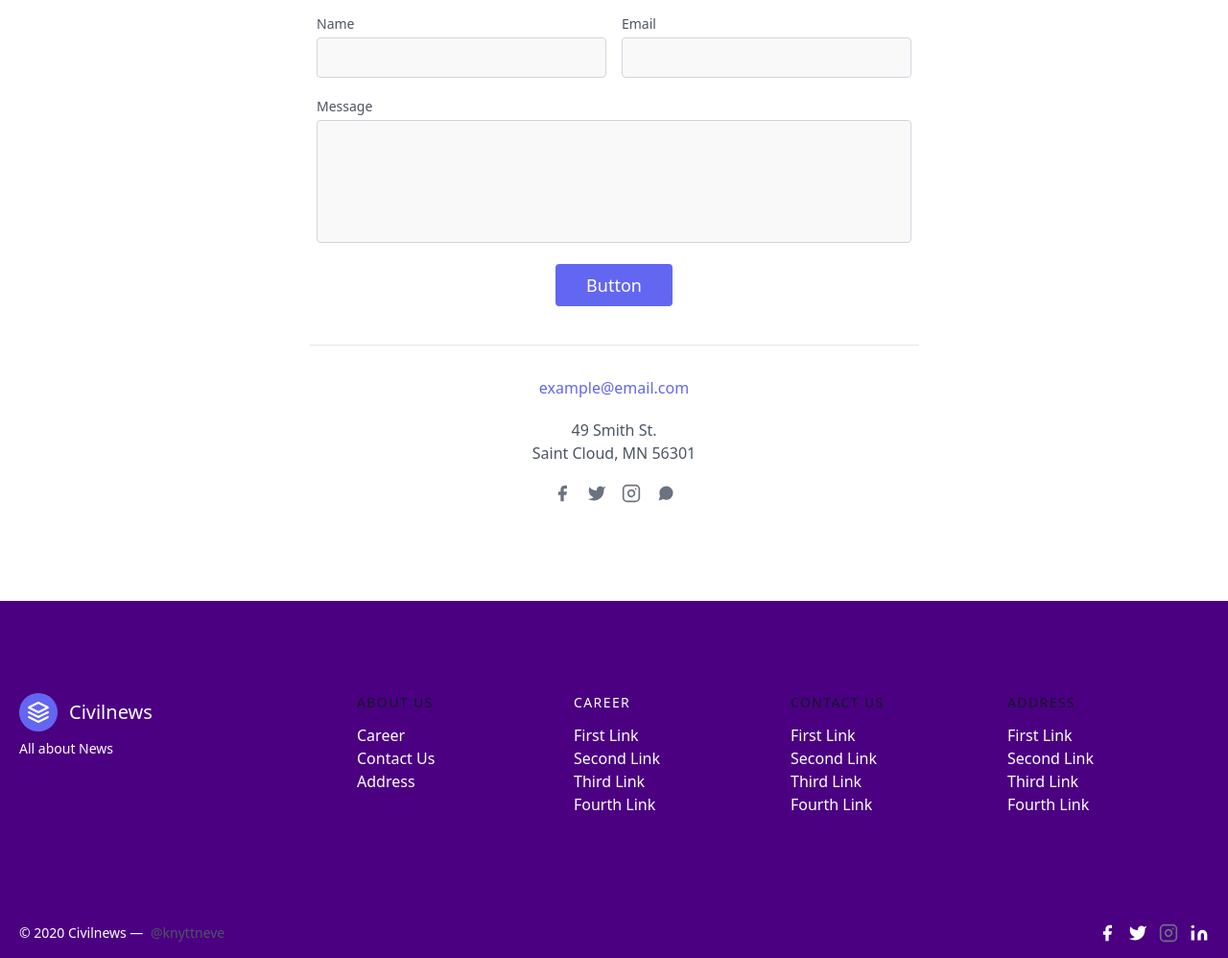
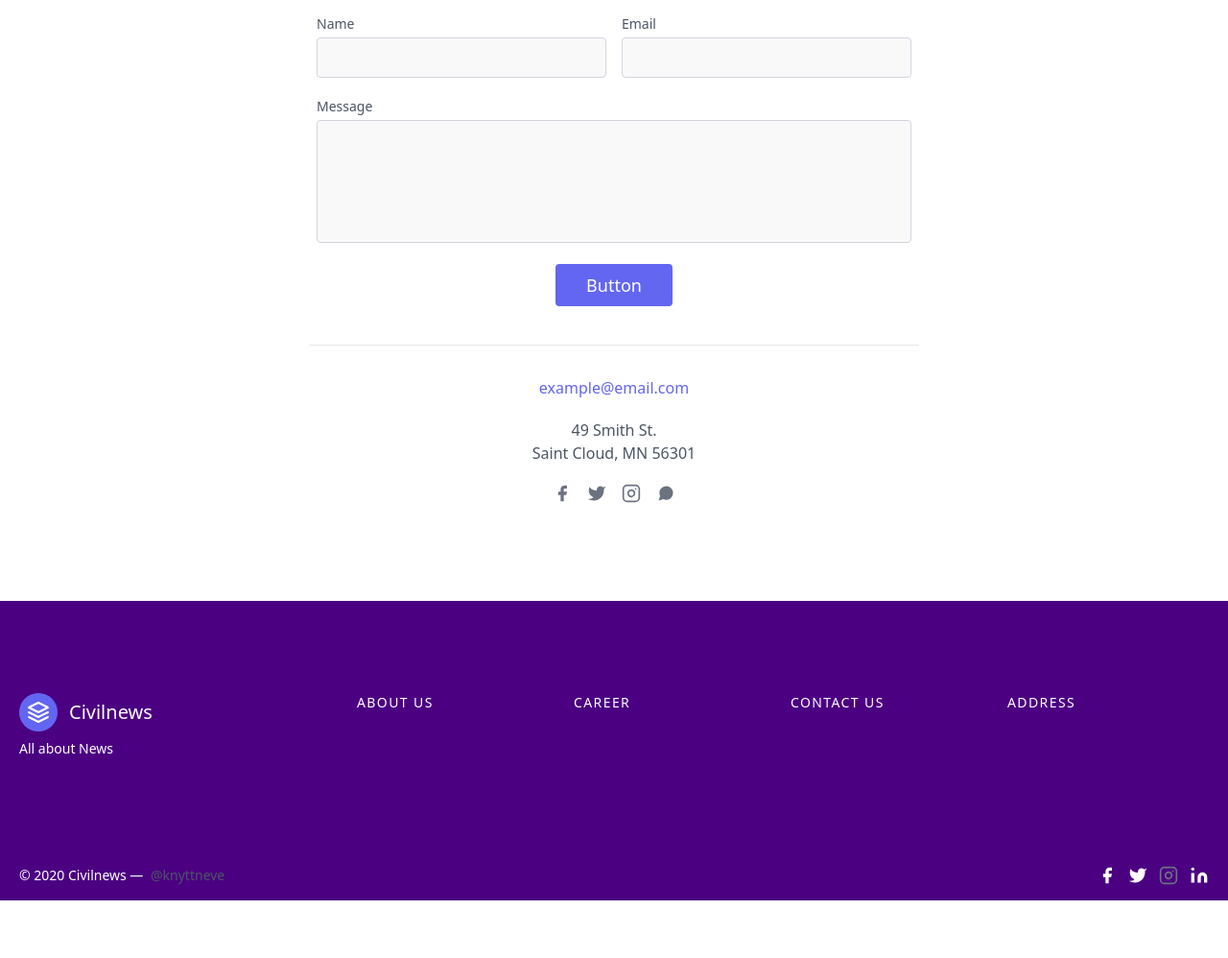
Before and after one commit to Pradeep-Chamoli/civilnews, a plain HTML site: page index.html in a window 1280 px wide. Shown: the part 2557-3555 px from the top of the page at 96% size. After the commit the page ends 3495 px from the top, so only its background shows below. Drawn offline with nearby package versions, Linux system fonts and the light colour scheme.

Commit message:
Update index.html

```diff
--- a/index.html
+++ b/index.html
@@ -312,20 +312,20 @@
     </div>
     <div class="flex-grow flex flex-wrap md:pl-20 -mb-10 md:mt-0 mt-10 md:text-left text-center">
       <div class="lg:w-1/4 md:w-1/2 w-full px-4">
-        <h2 class="title-font font-medium text-gray-900 tracking-widest text-sm mb-3">ABOUT US</h2>
+        <h2 class="title-font font-medium text-white tracking-widest text-sm mb-3">ABOUT US</h2>
 
         <nav class="list-none mb-10">
           <li>
             <a class="text-white hover:text-gray-800"></a>
           </li>
           <li>
-            <a class="text-white hover:text-gray-800">Career</a>
+            <a class="text-white hover:text-gray-800"></a>
           </li>
           <li>
-            <a class="text-white hover:text-gray-800">Contact Us</a>
+            <a class="text-white hover:text-gray-800"></a>
           </li>
           <li>
-            <a class="text-white hover:text-gray-800">Address</a>
+            <a class="text-white hover:text-gray-800"></a>
           </li>
              </nav>
 
@@ -337,58 +337,58 @@
         <nav class="list-none mb-10">
 
           <li>
-            <a class="text-white hover:text-gray-800">First Link</a>
+            <a class="text-white hover:text-gray-800"></a>
           </li>
           <li>
-            <a class="text-white hover:text-gray-800">Second Link</a>
+            <a class="text-white hover:text-gray-800"></a>
           </li>
           <li>
-            <a class="text-white hover:text-gray-800">Third Link</a>
+            <a class="text-white hover:text-gray-800"></a>
           </li>
           <li>
-            <a class="text-white hover:text-gray-800">Fourth Link</a>
+            <a class="text-white hover:text-gray-800"></a>
           </li>
         </nav>
       </div>
 
 
       <div class="lg:w-1/4 md:w-1/2 w-full px-4">
-        <h2 class="title-font font-medium text-gray-900 tracking-widest text-sm mb-3">CONTACT US</h2>
+        <h2 class="title-font font-medium text-white tracking-widest text-sm mb-3">CONTACT US</h2>
 
         <nav class="list-none mb-10">
 
           <li>
-            <a class="text-white hover:text-gray-800">First Link</a>
+            <a class="text-white hover:text-gray-800"></a>
           </li>
           <li>
-            <a class="text-white hover:text-gray-800">Second Link</a>
+            <a class="text-white hover:text-gray-800"></a>
           </li>
           <li>
-            <a class="text-white hover:text-gray-800">Third Link</a>
+            <a class="text-white hover:text-gray-800"></a>
           </li>
           <li>
-            <a class="text-white hover:text-gray-800">Fourth Link</a>
+            <a class="text-white hover:text-gray-800"></a>
           </li>
         </nav>
       </div>
 
 
       <div class="lg:w-1/4 md:w-1/2 w-full px-4">
-        <h2 class="title-font font-medium text-gray-900 tracking-widest text-sm mb-3">ADDRESS</h2>
+        <h2 class="title-font font-medium text-white tracking-widest text-sm mb-3">ADDRESS</h2>
 
         <nav class="list-none mb-10">
 
           <li>
-            <a class="text-gray-white hover:text-gray-800">First Link</a>
+            <a class="text-gray-white hover:text-gray-800"></a>
           </li>
           <li>
-            <a class="text-white hover:text-gray-800">Second Link</a>
+            <a class="text-white hover:text-gray-800"></a>
           </li>
           <li>
-            <a class="text-white hover:text-gray-800">Third Link</a>
+            <a class="text-white hover:text-gray-800"></a>
           </li>
           <li>
-            <a class="text-white hover:text-gray-800">Fourth Link</a>
+            <a class="text-white hover:text-gray-800"></a>
           </li>
       </nav>
       </div>
```
